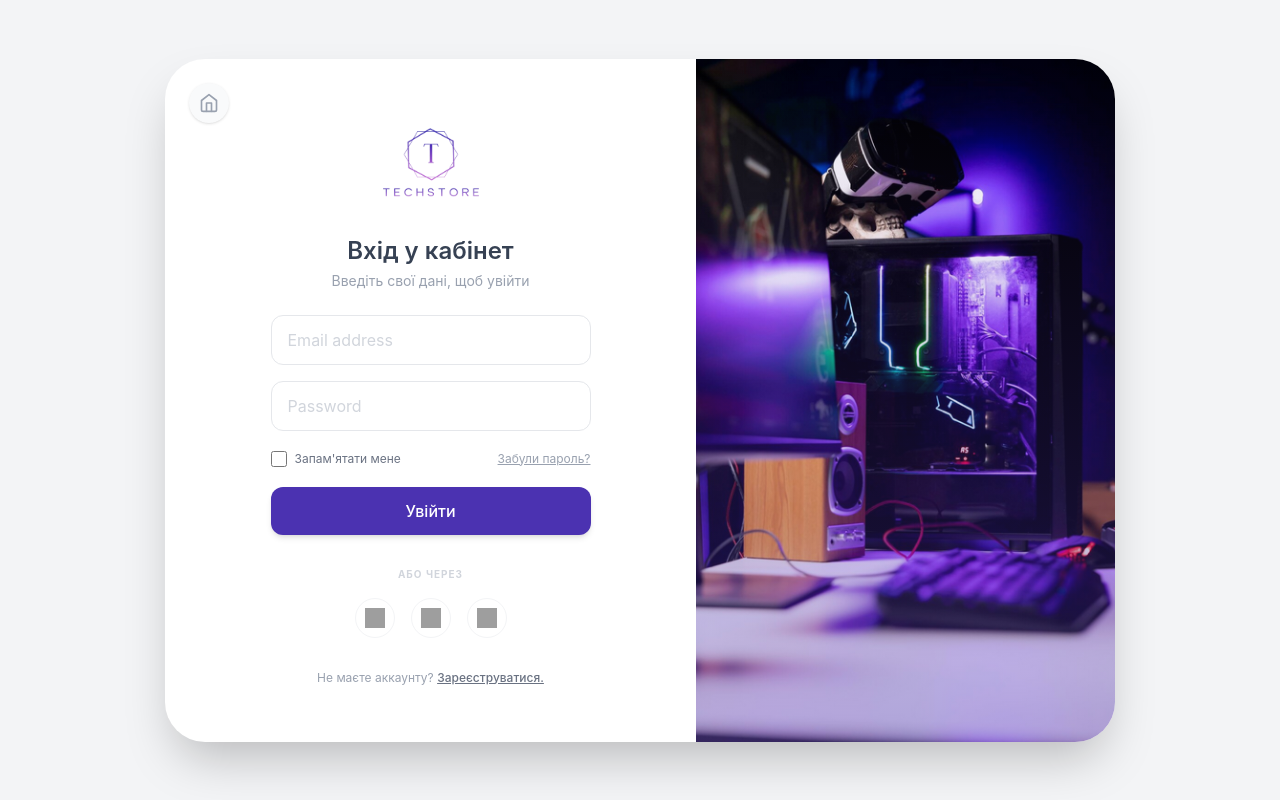
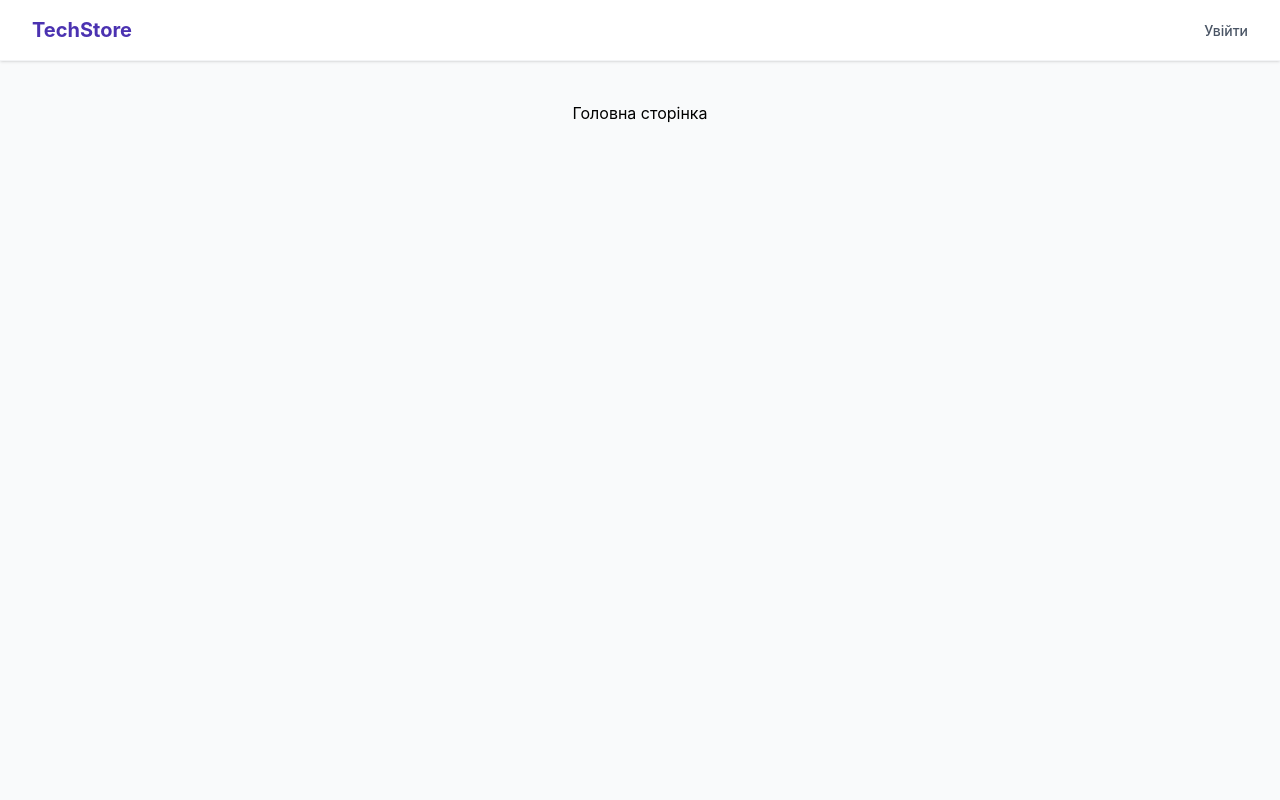
Before and after one commit to nikitashyshyhin-cmyk/techstore-project, a React (Vite) app in the folder frontend/: page / in a window 1280 px wide. Before the commit this address led to /login. Built offline with nearby package versions, Linux system fonts and the light colour scheme; grey boxes are pictures that could not be loaded.

Commit message:
feat(auth): redirect to login

```diff
--- a/frontend/package.json
+++ b/frontend/package.json
@@ -12,6 +12,7 @@
   "dependencies": {
     "@tailwindcss/postcss": "^4.2.4",
     "@tailwindcss/vite": "^4.2.4",
+    "axios": "^1.15.2",
     "react": "^19.2.5",
     "react-dom": "^19.2.5",
     "react-router-dom": "^7.14.2"
--- a/frontend/src/App.jsx
+++ b/frontend/src/App.jsx
@@ -1,15 +1,34 @@
-import { BrowserRouter as Router, Routes, Route, Navigate } from 'react-router-dom';
+import { BrowserRouter as Router, Routes, Route } from 'react-router-dom';
+import Login from './components/Login';
 import Register from './components/Register';
-import Login from './components/Login';
+import Header from './components/Header';
+import ProtectedRoute from './components/ProtectedRoute';
 
 function App() {
   return (
     <Router>
-      <Routes>
-        <Route path="/" element={<Navigate to="/login" />} />
-        <Route path="/register" element={<Register />} />
-        <Route path="/login" element={<Login />} />
-      </Routes>
+      <div className="min-h-screen bg-gray-50">
+        <Header />
+        <Routes>
+          <Route path="/login" element={<Login />} />
+          <Route path="/register" element={<Register />} />
+
+          {/* Захищений маршрут: доступний тільки після логіну */}
+          <Route
+            path="/products"
+            element={
+              <ProtectedRoute>
+                <div className="p-10 text-center">
+                  <h1 className="text-2xl font-bold">Панель товарів TechStore</h1>
+                  <p className="text-gray-500">Ви увійшли як авторизований користувач.</p>
+                </div>
+              </ProtectedRoute>
+            }
+          />
+
+          <Route path="/" element={<div className="p-10 text-center">Головна сторінка</div>} />
+        </Routes>
+      </div>
     </Router>
   );
 }
--- a/frontend/src/components/Header.jsx
+++ b/frontend/src/components/Header.jsx
@@ -1,23 +1,29 @@
 import React from 'react';
-import { Link } from 'react-router-dom';
+import { Link, useNavigate, useLocation } from 'react-router-dom';
 
 const Header = () => {
-  // Визначаємо, чи авторизований користувач, перевіряючи наявність токена
+  const navigate = useNavigate();
+  const location = useLocation();
   const isAuthenticated = !!localStorage.getItem('token');
 
+  // Визначаємо сторінки, на яких Header не повинен відображатися
+  const isAuthPage = location.pathname === '/login' || location.pathname === '/register';
+
+  // Якщо ми на сторінці авторизації або реєстрації — приховуємо весь Header
+  if (isAuthPage) {
+    return null;
+  }
+
   const handleLogout = () => {
-    // 2. Реалізувати логіку: видалення токена
     localStorage.removeItem("token");
-
-    window.location.reload();
+    navigate('/login'); // 4. Redirect
   };
 
   return (
     <header className="bg-white shadow-sm py-4 px-8 flex justify-between items-center border-b border-gray-100">
       <Link to="/" className="text-xl font-bold text-[#4B32B1]">TechStore</Link>
 
-      <nav className="flex items-center gap-6">
-        {/* Показуємо кнопку виходу тільки якщо користувач увійшов (токен існує) */}
+      <nav>
         {isAuthenticated ? (
           <button
             onClick={handleLogout}
@@ -26,11 +32,8 @@ const Header = () => {
             Вийти
           </button>
         ) : (
-          /* Якщо токена немає — показуємо посилання на вхід */
-          <Link
-            to="/login"
-            className="text-sm font-medium text-gray-600 hover:text-[#4B32B1] transition-colors"
-          >
+          /* На інших сторінках (наприклад, головній) показуємо вхід, якщо не авторизовані */
+          <Link to="/login" className="text-sm font-medium text-gray-600 hover:text-[#4B32B1]">
             Увійти
           </Link>
         )}
--- /dev/null
+++ b/frontend/src/components/ProtectedRoute.jsx
@@ -0,0 +1,11 @@
+import React from 'react';
+import { Navigate } from 'react-router-dom';
+
+const ProtectedRoute = ({ children }) => {
+  const token = localStorage.getItem('token');
+  // Якщо токена немає — примусово відправляємо на логін
+  if (!token) return <Navigate to="/login" replace />;
+  return children;
+};
+
+export default ProtectedRoute;
```
Also changed, not shown: 1 other file (tests, documents, lock files or other folders).
